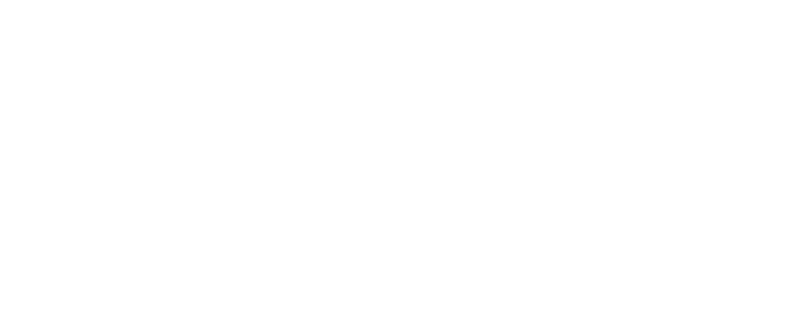
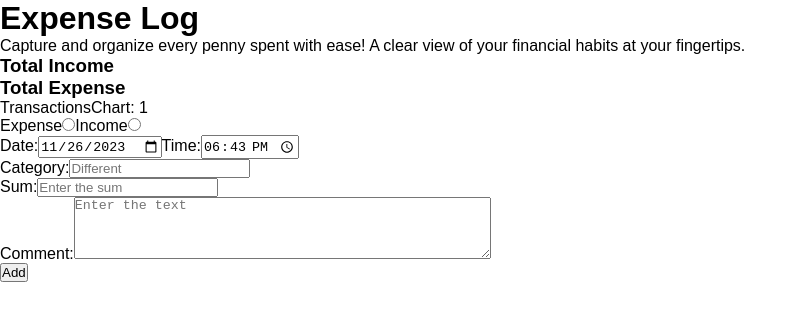
Before and after one commit to nadiyniy/money_makers, a React (Create React App) app: page /money_makers/transactions/1 in a window 1280 px wide. Before the commit this address had no page. Shown: the top 320 px of the page, without its empty margins (0-804 px from the left). Built offline with nearby package versions, Linux system fonts and the light colour scheme.

Commit message:
added murkup, page and components

```diff
--- a/public/index.html
+++ b/public/index.html
@@ -5,10 +5,7 @@
     <link rel="icon" href="%PUBLIC_URL%/favicon-m.png" />
     <meta name="viewport" content="width=device-width, initial-scale=1" />
     <meta name="theme-color" content="#000000" />
-    <meta
-      name="description"
-      content="Web site created using create-react-app"
-    />
+    <meta name="description" content="Web site created using create-react-app" />
     <link rel="apple-touch-icon" href="%PUBLIC_URL%/logo192.png" />
     <!--
       manifest.json provides metadata used when your web app is installed on a
@@ -47,11 +44,7 @@
               return s.replace(/~and~/g, '&');
             })
             .join('?');
-          window.history.replaceState(
-            null,
-            null,
-            l.pathname.slice(0, -1) + decoded + l.hash
-          );
+          window.history.replaceState(null, null, l.pathname.slice(0, -1) + decoded + l.hash);
         }
       })(window.location);
     </script>
@@ -60,6 +53,7 @@
   <body>
     <noscript>You need to enable JavaScript to run this app.</noscript>
     <div id="root"></div>
+    <div id="modal"></div>
     <!--
       This HTML file is a template.
       If you open it directly in the browser, you will see an empty page.
--- a/src/components/App.jsx
+++ b/src/components/App.jsx
@@ -1,11 +1,13 @@
 import { Route, Routes } from 'react-router-dom';
 import Layout from './Layout';
+import MainTransactionsPage from 'pages/Home/MainTransactionsPage';
 
 export const App = () => {
   return (
     <Routes>
       <Route path="/" element={<Layout />}>
         <Route index element={<p>qq</p>} />
+        <Route path="transactions/:transactionsType" element={<MainTransactionsPage />} />
       </Route>
     </Routes>
   );
--- /dev/null
+++ b/src/pages/Home/CategoriesModal.jsx
@@ -0,0 +1,53 @@
+import React, { useState } from 'react';
+
+
+  //приклад оформлення без бекенду
+      const CategoriesModal = ({ closeModal, transactionType, categories, addCategory }) => {
+    const [newCategory, setNewCategory] = useState('');
+
+    const handleAddCategory = (e) => {
+      e.preventDefault();
+      addCategory(newCategory);
+      setNewCategory('');
+        };
+
+  return (
+    <div>
+      <button onClick={closeModal}>Close</button>
+      <h2>{transactionType} Categories</h2>
+      <ul>
+        {categories.map((category, index) => (
+          <li key={index}>
+            {category.name}
+            <button type="button" onClick={() => {}}>
+              Choose
+            </button>
+            <button type="button">Edit</button>
+            <button type="button">Delete</button>
+          </li>
+        ))}
+      </ul>
+      {/* умова типу Ecspenses ? (first form) : (second form) */}
+      <form onSubmit={handleAddCategory}>
+        <input
+          type="text"
+          placeholder="Enter category name"
+          value={newCategory}
+          onChange={e => setNewCategory(e.target.value)}
+        />
+        <button type="submit">Add</button>
+      </form>
+      {/* <form onSubmit={handleEditCategory}>
+        <input
+          type="text"
+          placeholder="Enter category name"
+          value={oldCategory}
+          onChange={e => setNewCategory(e.target.value)}
+        />
+        <button type="submit">Add</button>
+      </form> */}
+    </div>
+  );
+};
+
+export default CategoriesModal;
--- /dev/null
+++ b/src/pages/Home/MainTransactionsPage.jsx
@@ -0,0 +1,21 @@
+import React from 'react';
+import TransactionsTotalAmount from './TransactionsTotalAmount';
+import TransactionsChart from './TransactionsChart';
+import TransactionForm from './TransactionForm';
+import { useParams } from 'react-router-dom';
+
+const MainTransactionsPage = () => {
+  const { transactionsType } = useParams();
+
+  return (
+    <div>
+      <h1>{transactionsType.toUpperCase() === 'incomes' ? 'Income' : 'Expense'} Log</h1>
+      <p>Capture and organize every penny spent with ease! A clear view of your financial habits at your fingertips.</p>
+      <TransactionsTotalAmount />
+      <TransactionsChart transactionsType={transactionsType} />
+      <TransactionForm transactionsType={transactionsType} />
+    </div>
+  );
+};
+
+export default MainTransactionsPage;
--- /dev/null
+++ b/src/pages/Home/TransactionForm.jsx
@@ -0,0 +1,109 @@
+import React, { useState } from 'react';
+// import { useModal } from './hooks/useModal';
+// import CategoriesModal from './CategoriesModal';
+
+const TransactionForm = ({ transactionsType }) => {
+  //   const { isOpen, openModal, closeModal } = useModal();
+  const [transaction] = useState(transactionsType);
+
+  const [date] = useState(new Date().toISOString().slice(0, 10)); //Поточна дата у форматі "YYYY-MM-DD"
+  const [time] = useState(new Date().toTimeString().slice(0, 5)); // Поточний час у форматі "HH:MM"
+  const [category] = useState('');
+  const [sum] = useState('');
+  const [comment] = useState('');
+
+  const handleTypeChange = e => {
+    //логіка вибору типу транзакції
+  };
+
+  const handleDateChange = e => {
+    // реагування на зміни у полі вибору дати
+  };
+
+  const handleTimeChange = e => {
+    //зміни у полі вибору часу
+  };
+
+  //   const handleCategoryChange = selectedCategory => {
+
+  //обробляю обрану категорію
+  //   };
+
+  const handleSumChange = e => {
+    // реагую на зміни у полі вводу суми
+  };
+
+  const handleCommentChange = e => {
+    // реагую на зміни у полі вводу коментаря
+  };
+
+  const handleSubmit = e => {
+    e.preventDefault();
+    //  логіка відправки форми
+  };
+  return (
+    <div>
+      <form onSubmit={handleSubmit}>
+        <div>
+          <label>
+            Expense
+            <input type="radio" value="expense" checked={transaction === 'expense'} onChange={handleTypeChange} />
+          </label>
+          <label>
+            Income
+            <input type="radio" value="income" checked={transaction === 'income'} onChange={handleTypeChange} />
+          </label>
+        </div>
+        <div>
+          <label>
+            Date:
+            <input type="date" value={date} onChange={handleDateChange} placeholder="mm/dd/yyyy" />
+          </label>
+          <label>
+            Time:
+            <input type="time" value={time} onChange={handleTimeChange} placeholder="00:00:00" />
+          </label>
+        </div>
+        <div>
+          <label>
+            Category:
+            <input
+              type="text"
+              value={category}
+              placeholder="Different"
+              onChange={() => {
+                // Логіка для відкриття модального вікна з категоріями
+                //  функціонал модального вікна для вибору категорій
+              }}
+              onFocus={() => {
+                //те саме що і на чендж
+              }}
+            />
+          </label>
+        </div>
+        <div>
+          <label>
+            Sum:
+            <input type="number" value={sum} onChange={handleSumChange} placeholder="Enter the sum" />
+          </label>
+        </div>
+        <div>
+          <label>
+            Comment:
+            <textarea value={comment} onChange={handleCommentChange} rows={4} cols={50} placeholder="Enter the text" />
+          </label>
+        </div>
+        <button type="submit">Add</button>
+      </form>
+    </div>
+    //             {/* тут буде модалка, в яку прокинути компонент <CategoriesModal/>
+    //         {isOpen ? (
+    //     <Modal closeModal={closeModal}>
+    //       <CategoriesModal closeModal={closeModal} category={category} />
+    //     </Modal>
+    //   ) : null}*/
+    //             }
+  );
+};
+
+export default TransactionForm;
--- /dev/null
+++ b/src/pages/Home/TransactionsChart.jsx
@@ -0,0 +1,8 @@
+import React, { useState } from 'react';
+
+const TransactionsChart = ({ transactionsType }) => {
+  const [transaction] = useState(transactionsType);
+  return <div>TransactionsChart: {transaction}</div>;
+};
+
+export default TransactionsChart;
--- /dev/null
+++ b/src/pages/Home/TransactionsTotalAmount.jsx
@@ -0,0 +1,22 @@
+import React, { useState } from 'react';
+
+const TransactionsTotalAmount = () => {
+  //отримуємо значення expensesAmount та incomeAmount з бекенду
+  //логіка середнього статистичного?
+  const [incomeAmount] = useState(null);
+  const [expensesAmount] = useState(null);
+  return (
+    <div className="summaryContainer">
+      <div type="expenses" icon="/path/to/expenses_icon.png" title="Expenses" amount={expensesAmount}>
+        <h3>Total Income</h3>
+        <p>{expensesAmount}</p>
+      </div>
+      <div type="income" icon="/path/to/income_icon.png" title="Income" amount={incomeAmount}>
+        <h3>Total Expense</h3>
+        <p>{incomeAmount}</p>
+      </div>
+    </div>
+  );
+};
+
+export default TransactionsTotalAmount;
--- /dev/null
+++ b/src/pages/Home/hooks/useModal.js
@@ -0,0 +1,12 @@
+import { useState } from 'react';
+
+export const useModal = () => {
+  const [isOpen, setIsOpen] = useState(false);
+  const openModal = () => {
+    setIsOpen(true);
+  };
+  const closeModal = () => {
+    setIsOpen(false);
+  };
+  return { isOpen, openModal, closeModal };
+};
```
Also changed, not shown: src/pages/Home/Modal.jsx (added, +36 -0 lines), src/pages/home/Home.js (deleted).
